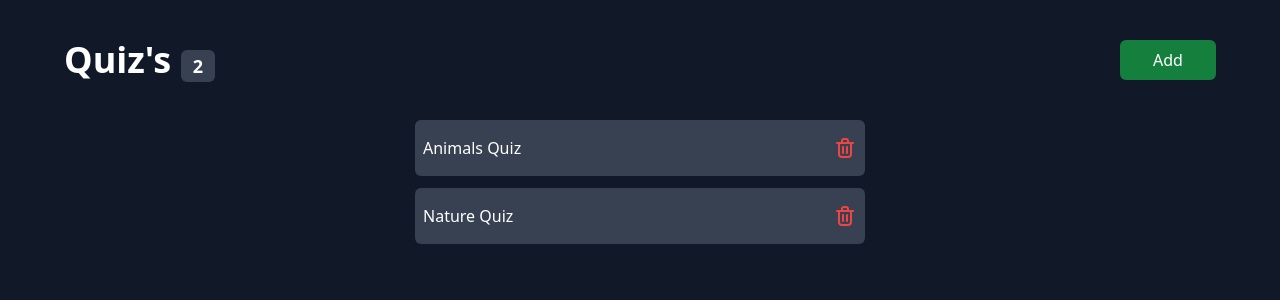
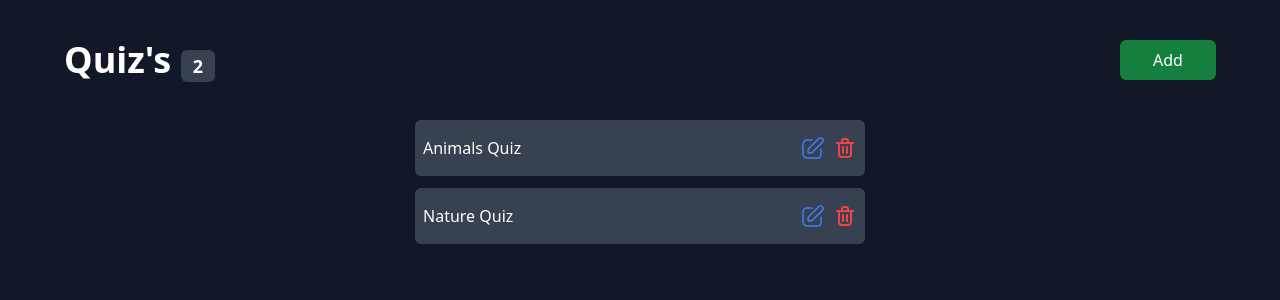
Before and after one commit to Reecure/React_quiz_test, a React (Vite) app: page / in a window 1280 px wide. Shown: the top 300 px of the page. Built offline with nearby package versions, Linux system fonts and the light colour scheme.

Commit message:
feat: add editing feature for quiz

```diff
--- a/src/App.tsx
+++ b/src/App.tsx
@@ -9,12 +9,13 @@ import QuizList from '@/components/widgets/QuizList';
 import { IListQuiz, IQuiz } from '@/types';
 
 export type FormData = {
-  quizTitle: string;
+  title: string;
   quizList: IQuiz[];
 };
 
 const App = () => {
   const [quizListInit, setQuizListInit] = useState<IListQuiz[]>();
+  const [quizForEditing, setQuizForEditing] = useState<IListQuiz | null>(null);
   const [formIsOpen, setIsFormOpen] = useState(false);
 
   useLayoutEffect(() => {
@@ -28,6 +29,15 @@ const App = () => {
     }
   }, []);
 
+  const editQuizHandler = (idx: string) => {
+    const quizForEditing = quizListInit?.find((quiz) => quiz.id === idx);
+
+    if (quizForEditing) {
+      setQuizForEditing(quizForEditing);
+      setIsFormOpen(true);
+    }
+  };
+
   const deleteQuizHandler = (id: string) => {
     const updatedList = quizListInit?.filter((item) => item.id !== id);
 
@@ -40,6 +50,7 @@ const App = () => {
       <QuizForm
         initedListQuiz={quizListInit}
         closeForm={() => setIsFormOpen(false)}
+        initialValues={quizForEditing !== null ? quizForEditing : null}
         updateStorage={(quizList: IListQuiz[]) => setQuizListInit(quizList)}
       />
     );
@@ -57,11 +68,23 @@ const App = () => {
           </p>
         )}
 
-        <Button variant="green" onClick={() => setIsFormOpen(true)}>
+        <Button
+          variant="green"
+          onClick={() => {
+            setIsFormOpen(true);
+            setQuizForEditing(null);
+          }}
+        >
           Add
         </Button>
       </div>
-      {quizListInit && <QuizList quizs={quizListInit} deleteQuiz={deleteQuizHandler} />}
+      {quizListInit && (
+        <QuizList
+          setIdForEditing={editQuizHandler}
+          quizs={quizListInit}
+          deleteQuiz={deleteQuizHandler}
+        />
+      )}
     </Container>
   );
 };
--- a/src/components/ui/QuestionAnswerForm/index.tsx
+++ b/src/components/ui/QuestionAnswerForm/index.tsx
@@ -78,7 +78,7 @@ const QuestionAnswerForm: FC<Props> = ({ index }) => {
             height={18}
             width={18}
             clickable
-            onClick={() => remove(index)}
+            onClick={() => remove(otherAnswerIndex)}
             Svg={close}
             className="!stroke-white"
           />
--- a/src/components/widgets/QuizForm/index.tsx
+++ b/src/components/widgets/QuizForm/index.tsx
@@ -13,13 +13,21 @@ import { IListQuiz } from '@/types';
 
 interface Props {
   initedListQuiz: IListQuiz[];
+  initialValues?: IListQuiz | null;
   closeForm: () => void;
   updateStorage: (list: IListQuiz[]) => void;
 }
 
-const QuizForm: FC<Props> = ({ initedListQuiz, closeForm, updateStorage }) => {
+const QuizForm: FC<Props> = ({
+  initedListQuiz,
+  closeForm,
+  updateStorage,
+  initialValues,
+}) => {
   const methods = useForm<FormData>({
-    defaultValues: { quizList: [] },
+    defaultValues: initialValues
+      ? { title: initialValues.title, quizList: initialValues.questions }
+      : { quizList: [], title: '' },
   });
 
   const { handleSubmit, register } = methods;
@@ -31,7 +39,7 @@ const QuizForm: FC<Props> = ({ initedListQuiz, closeForm, updateStorage }) => {
 
   const addQuestionAnswerBlock = () => {
     append({
-      id: new Date().toString(),
+      id: crypto.randomUUID(),
       title: '',
       answers: [{ id: crypto.randomUUID(), answer: '', isCorrect: false }],
     });
@@ -49,13 +57,23 @@ const QuizForm: FC<Props> = ({ initedListQuiz, closeForm, updateStorage }) => {
   );
 
   const onSubmit = (data: FormData) => {
-    const listQuiz: IListQuiz = {
-      id: crypto.randomUUID(),
-      title: data.quizTitle,
-      questions: data.quizList,
-    };
+    let updatedQuizList: IListQuiz[];
 
-    const updatedQuizList = [...(initedListQuiz || []), listQuiz];
+    if (initialValues) {
+      updatedQuizList = initedListQuiz.map((quiz) =>
+        quiz.id === initialValues.id
+          ? { ...quiz, title: data.title, questions: data.quizList }
+          : quiz,
+      );
+    } else {
+      const newQuiz: IListQuiz = {
+        id: crypto.randomUUID(),
+        title: data.title,
+        questions: data.quizList,
+      };
+
+      updatedQuizList = [...(initedListQuiz || []), newQuiz];
+    }
 
     localStorage.setItem('reactQuizStorage', JSON.stringify(updatedQuizList));
     updateStorage(updatedQuizList);
@@ -74,10 +92,10 @@ const QuizForm: FC<Props> = ({ initedListQuiz, closeForm, updateStorage }) => {
           className="flex flex-col gap-5  items-center w-full"
         >
           <div className="w-full">
-            <Label htmlFor="quizTitle" labelText="Quiz Title">
+            <Label htmlFor="title" labelText="Quiz Title">
               <input
                 className="bg-gray-600 px-2 py-2 outline-none rounded-md w-full"
-                {...register(`quizTitle`, {
+                {...register(`title`, {
                   required: { value: true, message: 'Question is required' },
                   minLength: { value: 1, message: 'Min length is 1 letter' },
                 })}
--- a/src/components/widgets/QuizList/index.tsx
+++ b/src/components/widgets/QuizList/index.tsx
@@ -1,6 +1,7 @@
 import { FC, useState } from 'react';
 
 import trashbin from '@/assets/delete.svg?react';
+import edit from '@/assets/edit.svg?react';
 import Button from '@/components/ui/Button';
 import Icon from '@/components/ui/Icon';
 import Quiz from '@/components/widgets/Quiz';
@@ -9,9 +10,10 @@ import { IListQuiz } from '@/types';
 interface Props {
   quizs: IListQuiz[];
   deleteQuiz: (idx: string) => void;
+  setIdForEditing: (idx: string) => void;
 }
 
-const QuizList: FC<Props> = ({ quizs, deleteQuiz }) => {
+const QuizList: FC<Props> = ({ quizs, deleteQuiz, setIdForEditing }) => {
   const [currentQuiz, setCurrentQuiz] = useState<null | number>(null);
 
   if (currentQuiz !== null) {
@@ -34,12 +36,18 @@ const QuizList: FC<Props> = ({ quizs, deleteQuiz }) => {
             <Button variant="clear" onClick={() => setCurrentQuiz(i)} className="">
               {quiz?.title}
             </Button>
-            <div>
+            <div className="flex gap-2">
+              <Icon
+                Svg={edit}
+                clickable
+                onClick={() => setIdForEditing(quiz.id)}
+                className="!stroke-blue-500 hover:!stroke-blue-400 duration-100"
+              />
               <Icon
                 Svg={trashbin}
                 clickable
                 onClick={() => deleteQuiz(quiz.id)}
-                className="!stroke-red-500"
+                className="!stroke-red-500 hover:!stroke-red-400 duration-100"
               />
             </div>
           </div>
```
Also changed, not shown: src/assets/edit.svg (added).
